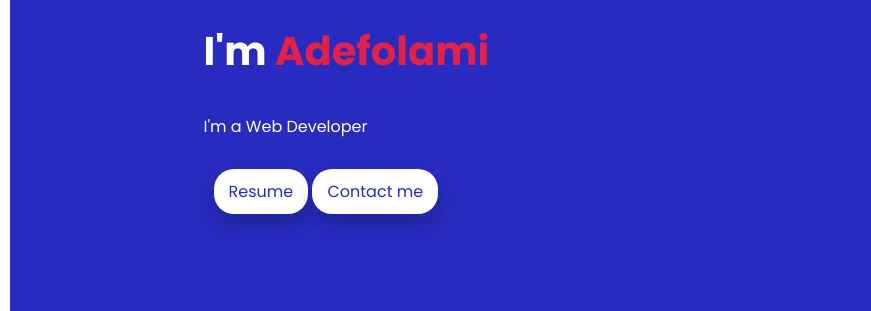
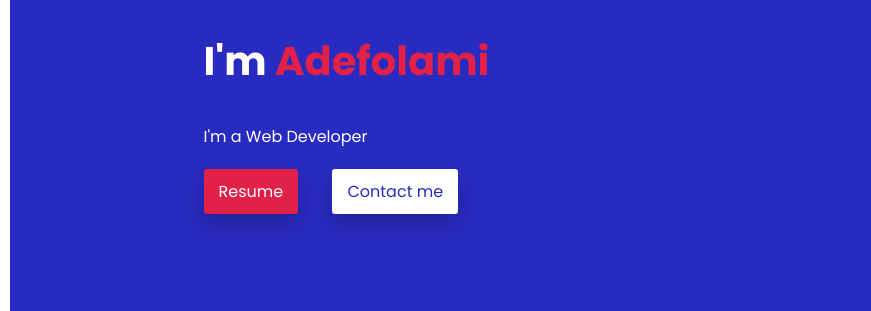
Before and after one commit to Ade-folami/Portfolio, a website: page index.html in a window 1280 px wide. Shown: the part 377-688 px from the top of the page, 0-871 px from the left. Drawn offline with Linux system fonts and the light colour scheme.

Commit message:
new changes to button

```diff
--- a/index.html
+++ b/index.html
@@ -31,10 +31,14 @@
         </h1>
         <span class="section__home-description--job">I'm a Web Developer</span>
         <div class="section__home-description--buttons">
-          <a href="#" class="section__home-description--buttons-resume button"
+          <a
+            href="#"
+            class="section__home-description--buttons-resume button-square"
             >Resume</a
           >
-          <a href="#" class="section__home-description--buttons--contact button"
+          <a
+            href="#"
+            class="section__home-description--buttons--contact button-square"
             >Contact me</a
           >
         </div>
--- a/sass/components/_button.scss
+++ b/sass/components/_button.scss
@@ -19,3 +19,23 @@
     transform: translateY(0.3rem);
   }
 }
+
+.button-square {
+  text-decoration: none;
+  padding: 1rem 1.5rem;
+  text-align: center;
+  background-color: $color-white;
+  color: $color-primary;
+  display: inline-block;
+  border-radius: 3px;
+  transition: all 0.3s;
+  box-shadow: 0 1rem 2rem rgba($color-black, 0.2);
+
+  &:hover {
+    transform: scale(1.1);
+  }
+
+  &:active {
+    transform: translateY(0.3rem);
+  }
+}
--- a/sass/layout/_home.scss
+++ b/sass/layout/_home.scss
@@ -30,7 +30,25 @@
     }
 
     &--buttons {
-      padding: 1rem;
+      &-resume {
+        background-color: $color-pink;
+        color: $color-white;
+        margin-right: 3rem;
+        transition: all 0.3s;
+
+        &:hover {
+          background-color: $color-white;
+          color: $color-pink;
+        }
+      }
+
+      &--contact {
+        transition: all 0.3s;
+        &:hover {
+          background-color: $color-grey-dark-2;
+          color: $color-white;
+        }
+      }
     }
   }
 }
```
Also changed, not shown: css/style.css, 1 other file.
